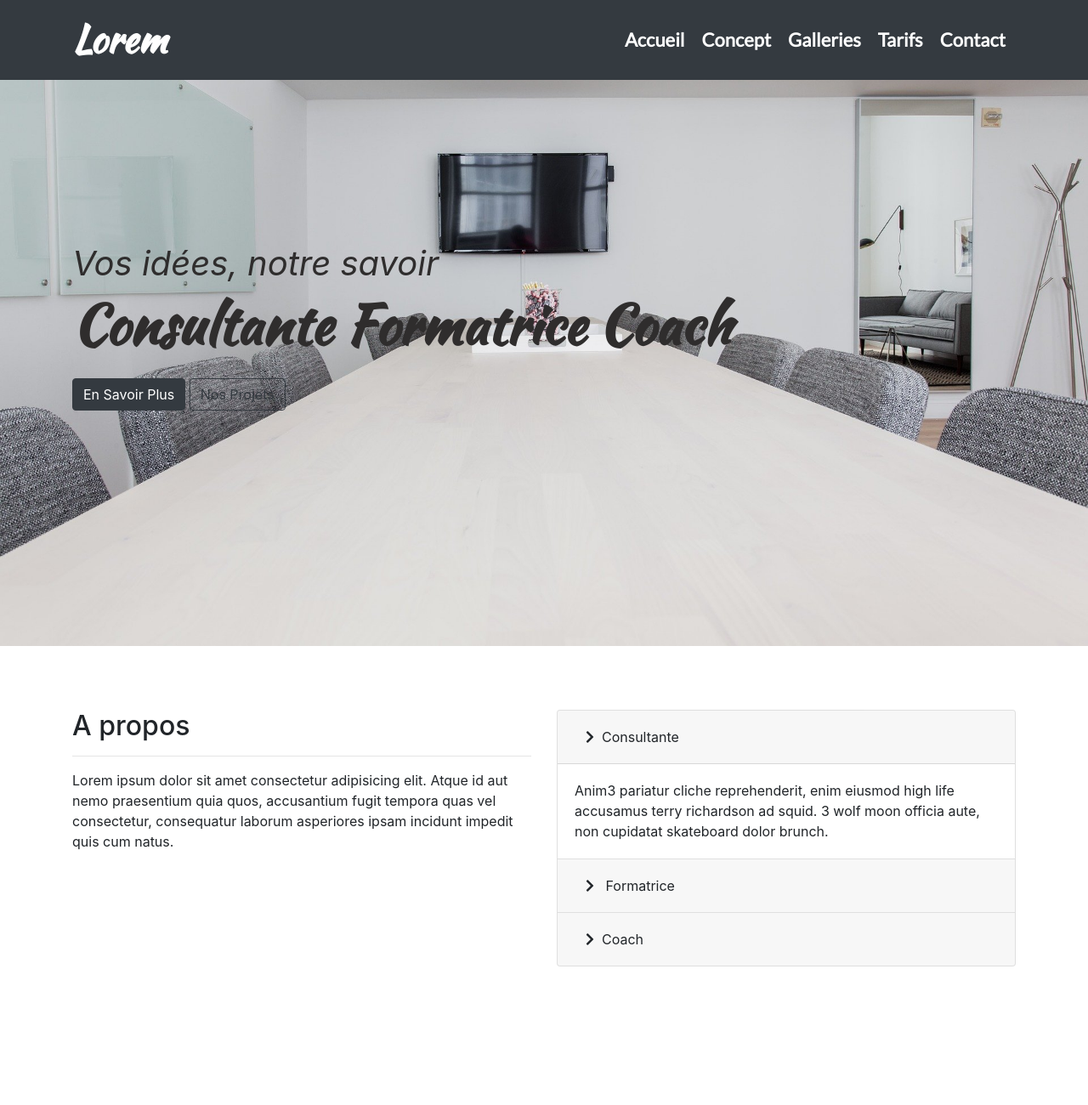
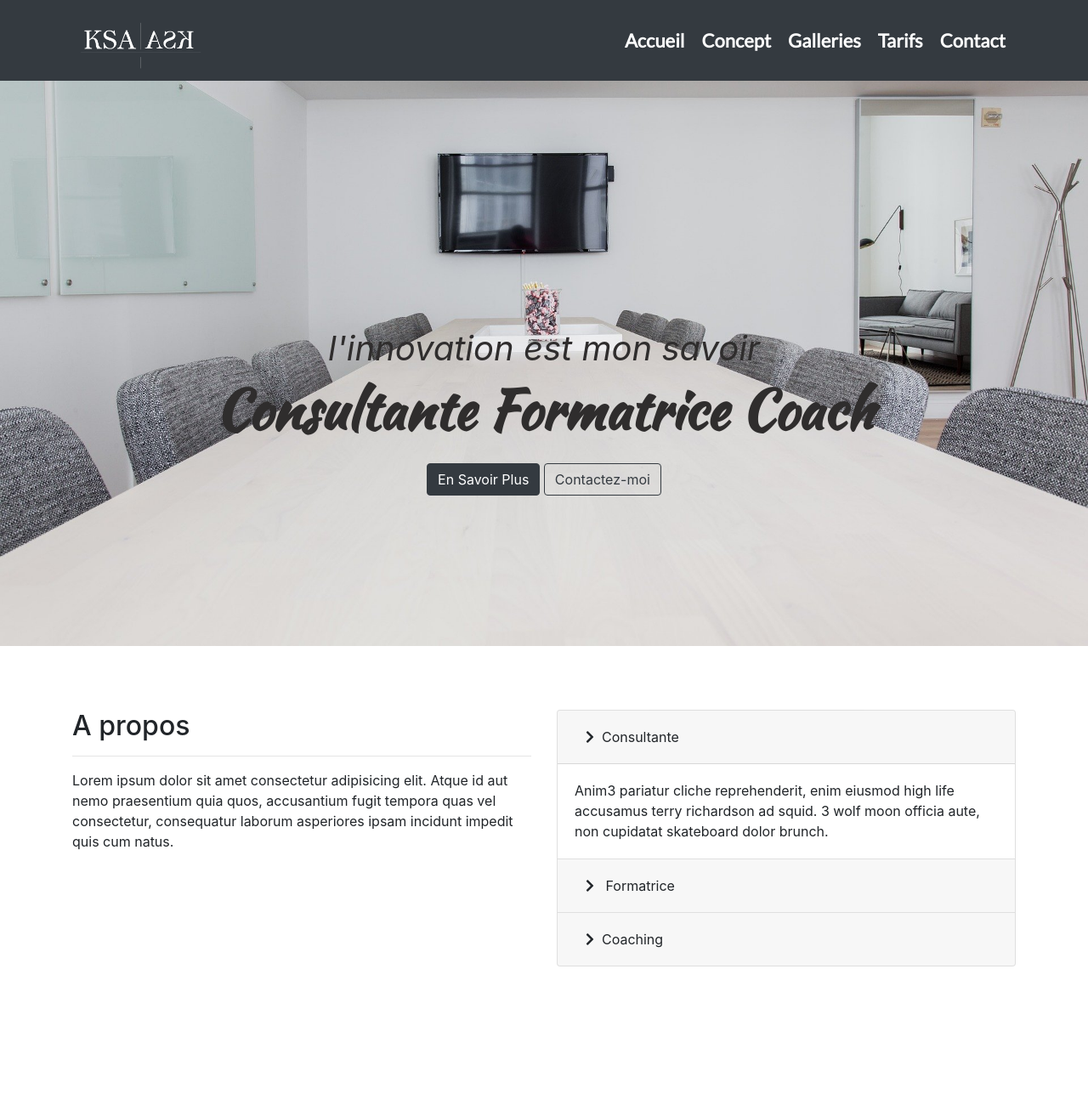
Before and after one commit to youkha77/khaisingProfilBoostrap, a plain HTML site: page index.html in a window 1280 px wide. Shown: the top 1300 px of the page at 85% size. Drawn offline with nearby package versions, Linux system fonts and the light colour scheme; some packages are replaced by stand-ins of ours; a script that the page names is missing.

Commit message:
modife navbar

```diff
--- a/index.html
+++ b/index.html
@@ -34,7 +34,7 @@
 
             <nav class="navbar navbar-expand-md bg-dark navbar-dark fixed-top" id="main-nav">
                 <div class="container">
-                    <a href="index.html" class="navbar-brand">Lorem</a>
+                    <a href="img/logoksa.png" class="navbar-brand"><img src="img/logoksa.png" alt="logo" class="logo"></a>
                     <button class="navbar-toggler" data-toggle="collapse" data-target="#navbarCollapse">
                         <span class="navbar-toggler-icon"></span>
                     </button>
@@ -63,12 +63,12 @@
 
             <div class="text-intro">
 
-                <div class="preTxt font-italic">Vos idées, notre savoir</div>
+                <div class="preTxt font-italic">l'innovation est mon savoir</div>
                 <h1>
                     Consultante Formatrice Coach
                 </h1>
                 <a href="#" class="btn btn-dark mt-3">En Savoir Plus</a>
-                <a href="#" class="btn btn-outline-dark mt-3">Nos Projets</a>
+                <a href="#" class="btn btn-outline-dark mt-3">Contactez-moi</a>
             </div>
 
         </div>
@@ -139,7 +139,7 @@
                                         data-target="#collapseThree" aria-expanded="false"
                                         aria-controls="collapseThree">
                                         <i class="fas fa-chevron-right"></i>
-                                        &nbsp;Coach
+                                        &nbsp;Coaching
                                     </button>
                                 </h5>
                             </div>
--- a/style.css
+++ b/style.css
@@ -8,9 +8,15 @@ header{
 
 }
 
+.logo{
+    height: 3.8rem;
+
+}
+
 .text-intro{
-    padding-top: 300px;
+    padding-top: 400px;
     padding-bottom: 200px;
+    text-align: center;
 }
 
 .preTxt{
@@ -41,6 +47,12 @@ h1{
     font-size: 22px;
     font-weight: 700;
 
+}
+
+.navbar a:hover{
+    background-color: rgba(0, 0, 0, 0.3);
+    border: solid;
+    border-width: 0.5px ;
 }
 
 /*A propos*/
```
Also changed, not shown: img/logoksa.png (added).
